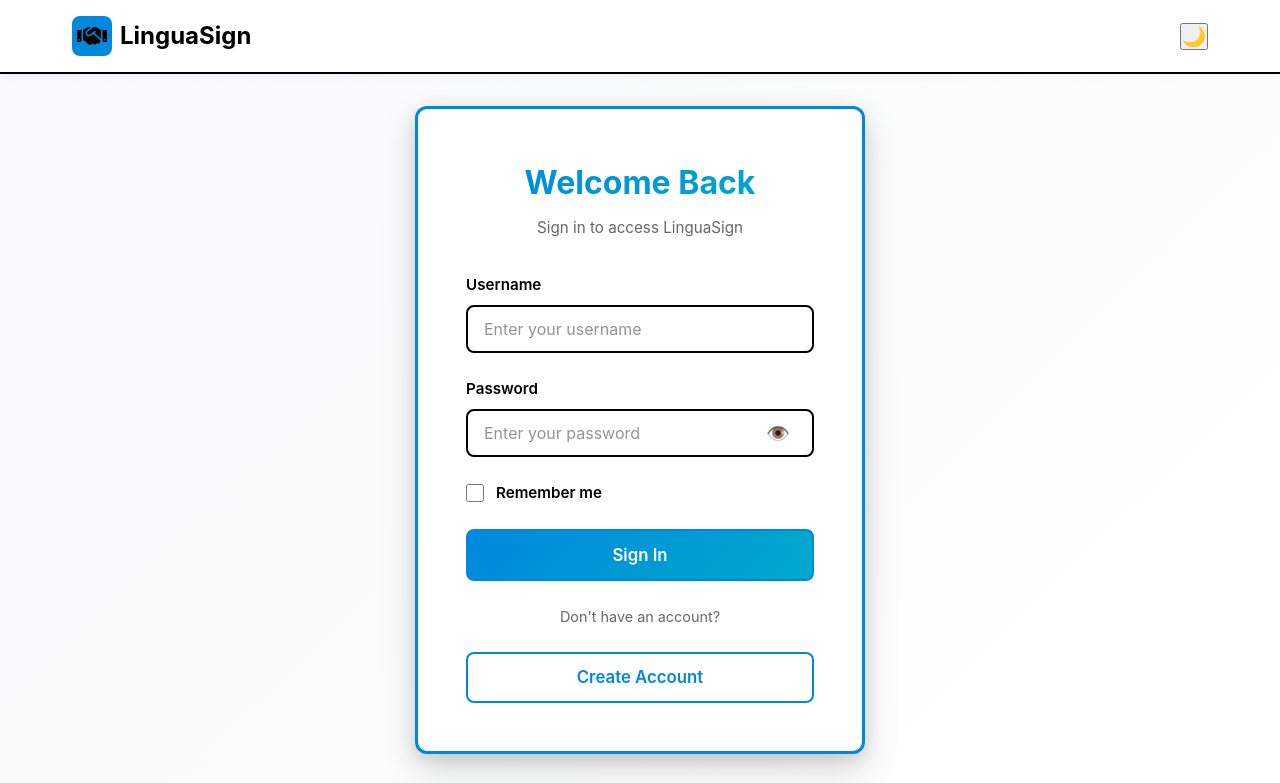
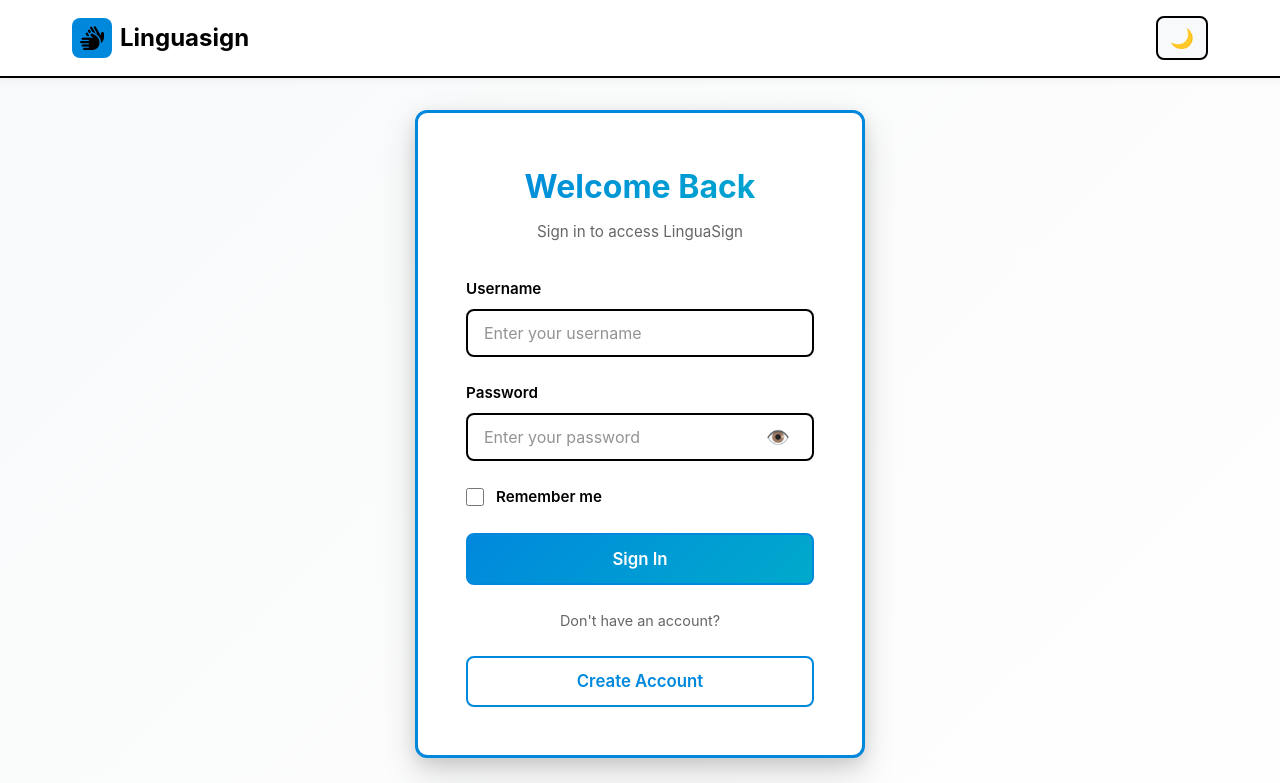
Before and after one commit to AbdullahShafiq57/Final, a plain HTML site: page login.html in a window 1280 px wide. Shown: the top 783 px of the page. Drawn offline with Linux system fonts and the light colour scheme.

Commit message:
Update login.html

```diff
--- a/login.html
+++ b/login.html
@@ -16,10 +16,12 @@
   <header class="site-header">
     <div class="header-inner">
       <a href="index.html" class="brand">
-        <div class="brand-icon"><i class="fas fa-handshake"></i></div>
-        <span>LinguaSign</span>
+        <span class="brand-icon"><i class="fas fa-sign-language"></i></span>
+        <span>Linguasign</span>
       </a>
-      <button id="theme-toggle" class="theme-toggle" aria-label="Toggle theme"><i class="fas fa-moon"></i></button>
+      <div class="controls">
+        <button class="btn-icon" id="theme-toggle" onclick="toggleTheme()" title="Toggle theme"><i class="fas fa-moon"></i></button>
+      </div>
     </div>
   </header>
 
```
